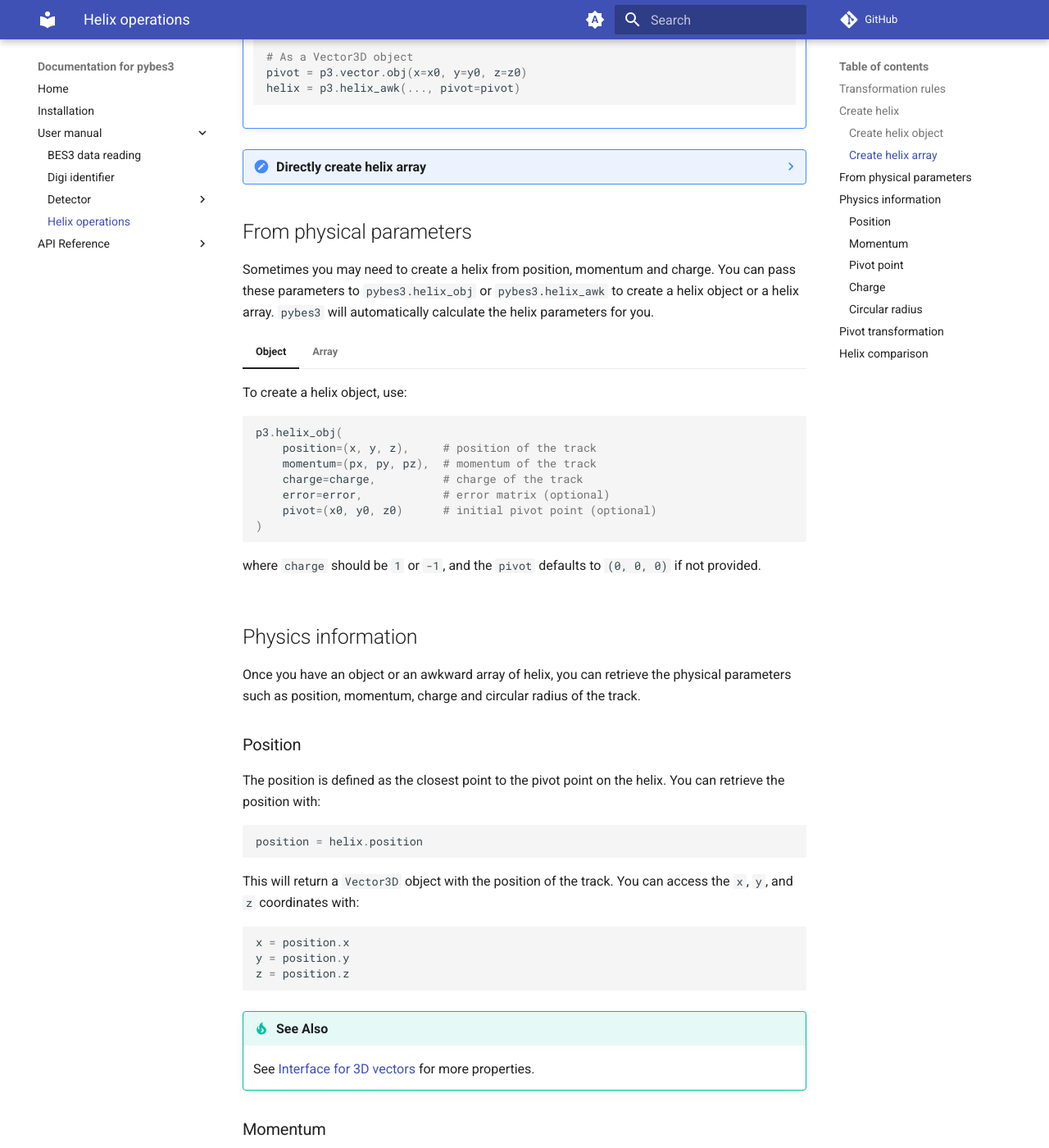
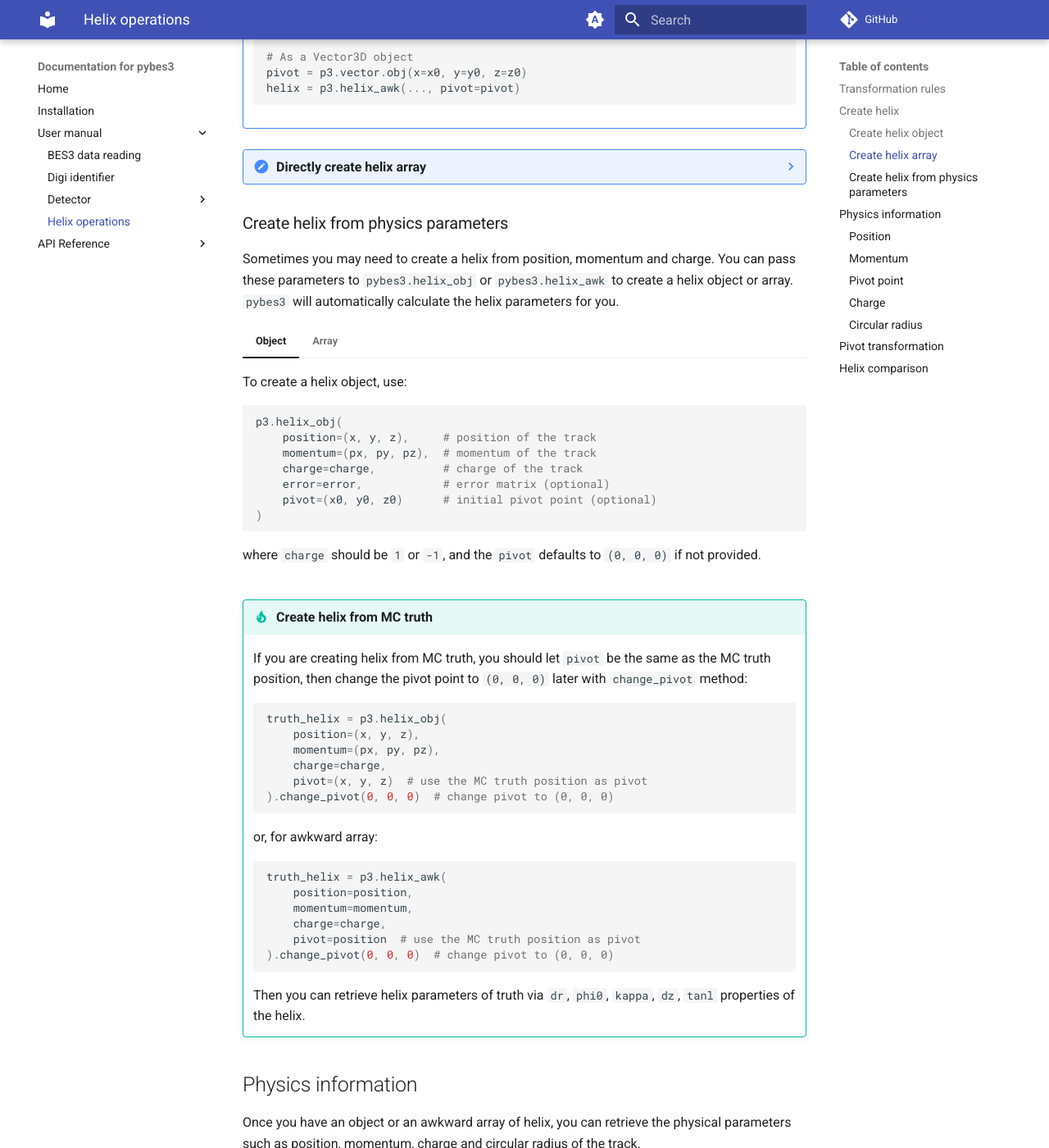
Before and after one commit to mrzimu/pybes3, an MkDocs documentation site: the page built from docs/user-manual/helix.md, in a window 1280 px wide and 1400 px high, scrolled down 3690 px. Shown: the whole window at 82% size. Built offline with MkDocs 1.6.1 and Material for MkDocs 9.7.7, drawn with Linux system fonts in a browser that asks for light colours; comment, search, counter and statistics services are not loaded.

Commit message:
add docs of helix creation with MC truth

````diff
--- a/docs/user-manual/helix.md
+++ b/docs/user-manual/helix.md
@@ -250,9 +250,9 @@ helix = p3.helix_awk(
     }, with_name="Bes3Helix")
     ```
 
-## From physical parameters
+### Create helix from physics parameters
 
-Sometimes you may need to create a helix from position, momentum and charge. You can pass these parameters to `pybes3.helix_obj` or `pybes3.helix_awk` to create a helix object or a helix array. `pybes3` will automatically calculate the helix parameters for you.
+Sometimes you may need to create a helix from position, momentum and charge. You can pass these parameters to `pybes3.helix_obj` or `pybes3.helix_awk` to create a helix object or array. `pybes3` will automatically calculate the helix parameters for you.
 
 === "Object"
 
@@ -297,6 +297,34 @@ Sometimes you may need to create a helix from position, momentum and charge. You
         pivot=pivot     # initial pivot point (optional)
     )
     ```
+
+    where `charge` should be array of `1` or `-1`, and the `pivot` defaults to `(0, 0, 0)` if not provided.
+
+!!! tip "Create helix from MC truth"
+
+    If you are creating helix from MC truth, you should let `pivot` be the same as the MC truth position, then change the pivot point to `(0, 0, 0)` later with `change_pivot` method:
+
+    ```python
+    truth_helix = p3.helix_obj(
+        position=(x, y, z),
+        momentum=(px, py, pz),
+        charge=charge,
+        pivot=(x, y, z)  # use the MC truth position as pivot
+    ).change_pivot(0, 0, 0)  # change pivot to (0, 0, 0)
+    ```
+
+    or, for awkward array:
+
+    ```python
+    truth_helix = p3.helix_awk(
+        position=position,
+        momentum=momentum,
+        charge=charge,
+        pivot=position  # use the MC truth position as pivot
+    ).change_pivot(0, 0, 0)  # change pivot to (0, 0, 0)
+    ```
+
+    Then you can retrieve helix parameters of truth via `dr`, `phi0`, `kappa`, `dz`, `tanl` properties of the helix.
 
 ## Physics information
 
````
